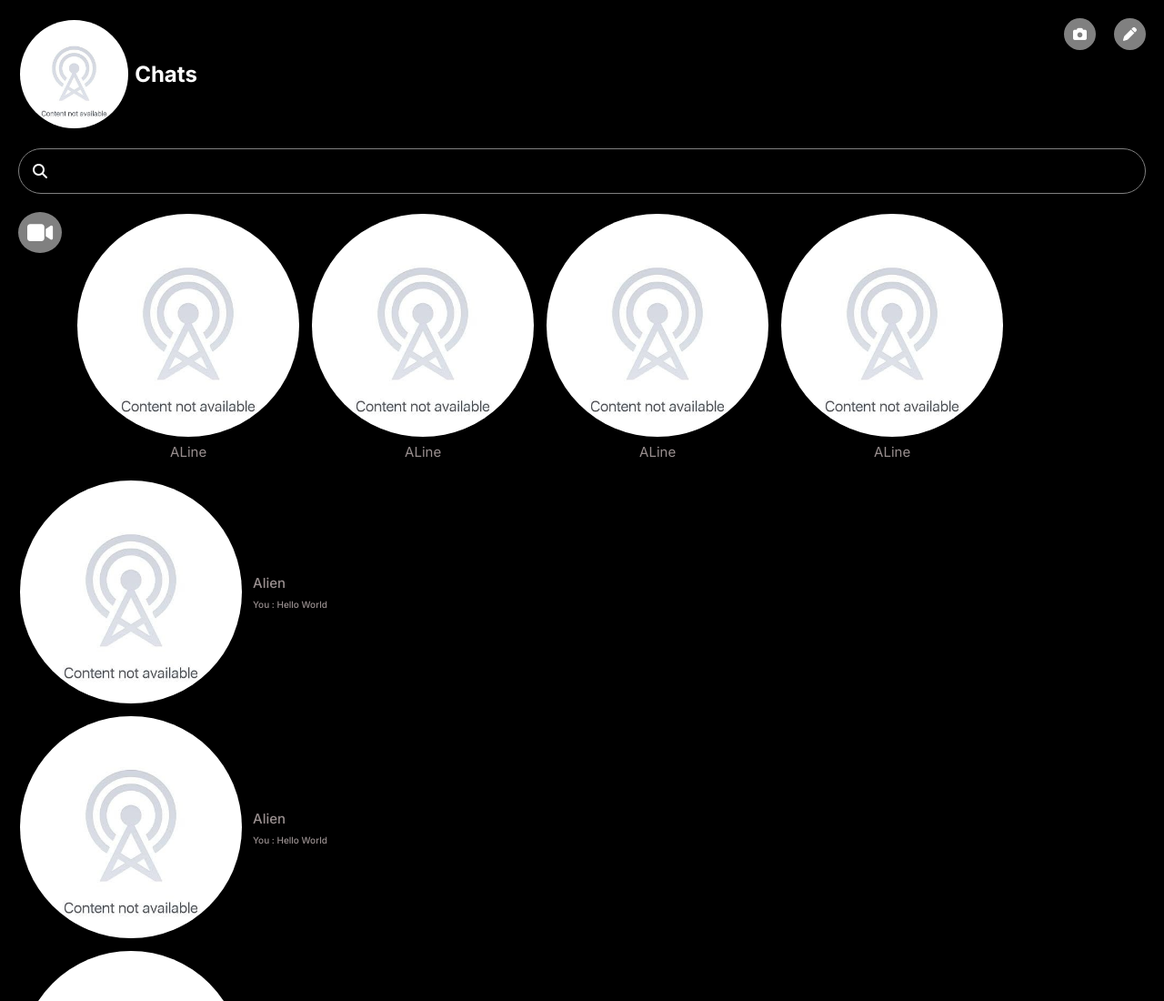
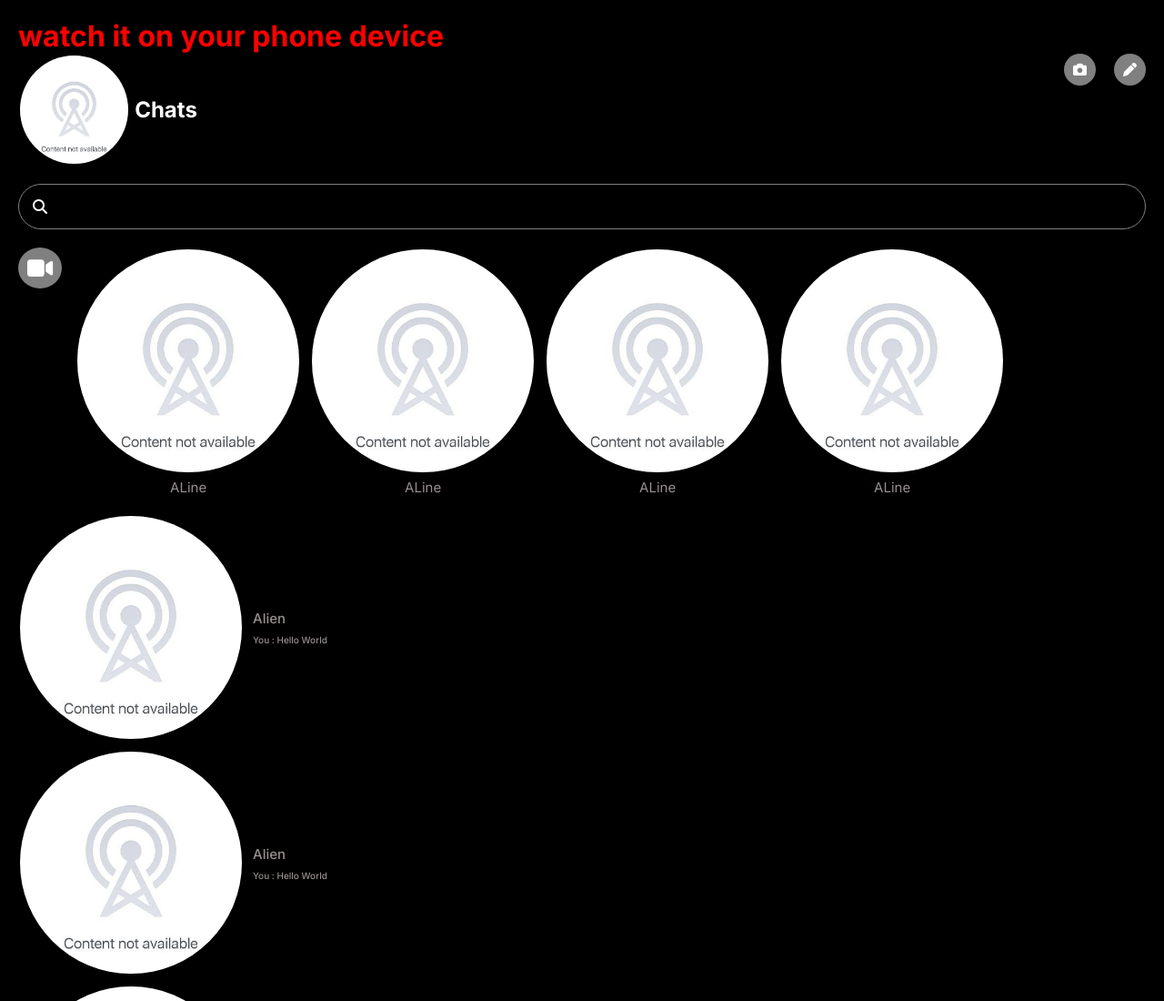
Before and after one commit to SouravBasak-Alien/messenger-demo, a plain HTML site: page index.html in a window 1280 px wide. Shown: the top 1100 px of the page at 91% size. Drawn offline with Linux system fonts and the light colour scheme.

Commit message:
index.html

```diff
--- a/index.html
+++ b/index.html
@@ -20,6 +20,7 @@
 </head>
 
 <body>
+     <h1 class="aleart">watch it on your phone device</h1>
     <section class="admin-chats-section">
         <div class="profile-admin-left">
 
@@ -146,7 +147,9 @@
         </div>
     </section>
 
-
+                <script>
+    alert("watch it on your phone device !!!");
+</script>
 
 
 </body>
```
